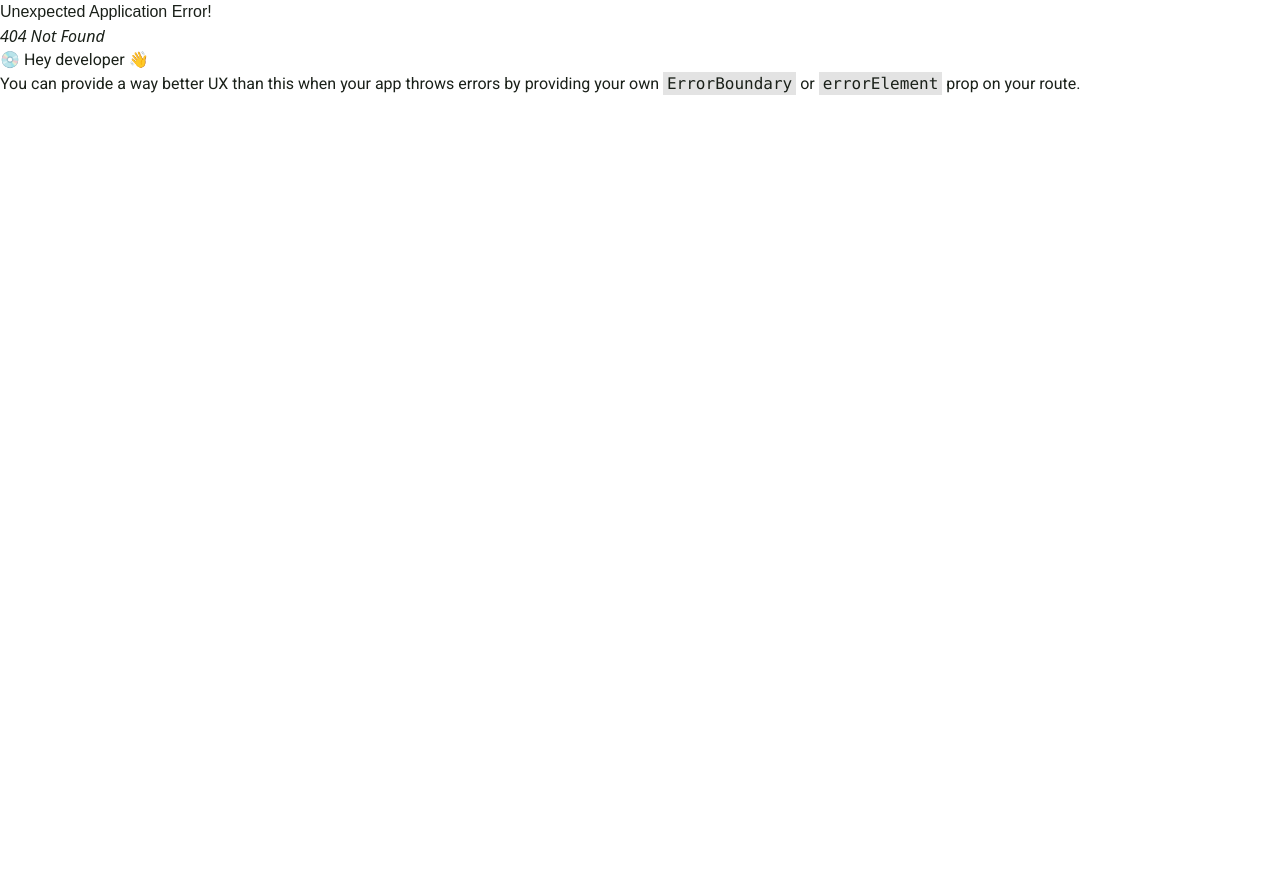
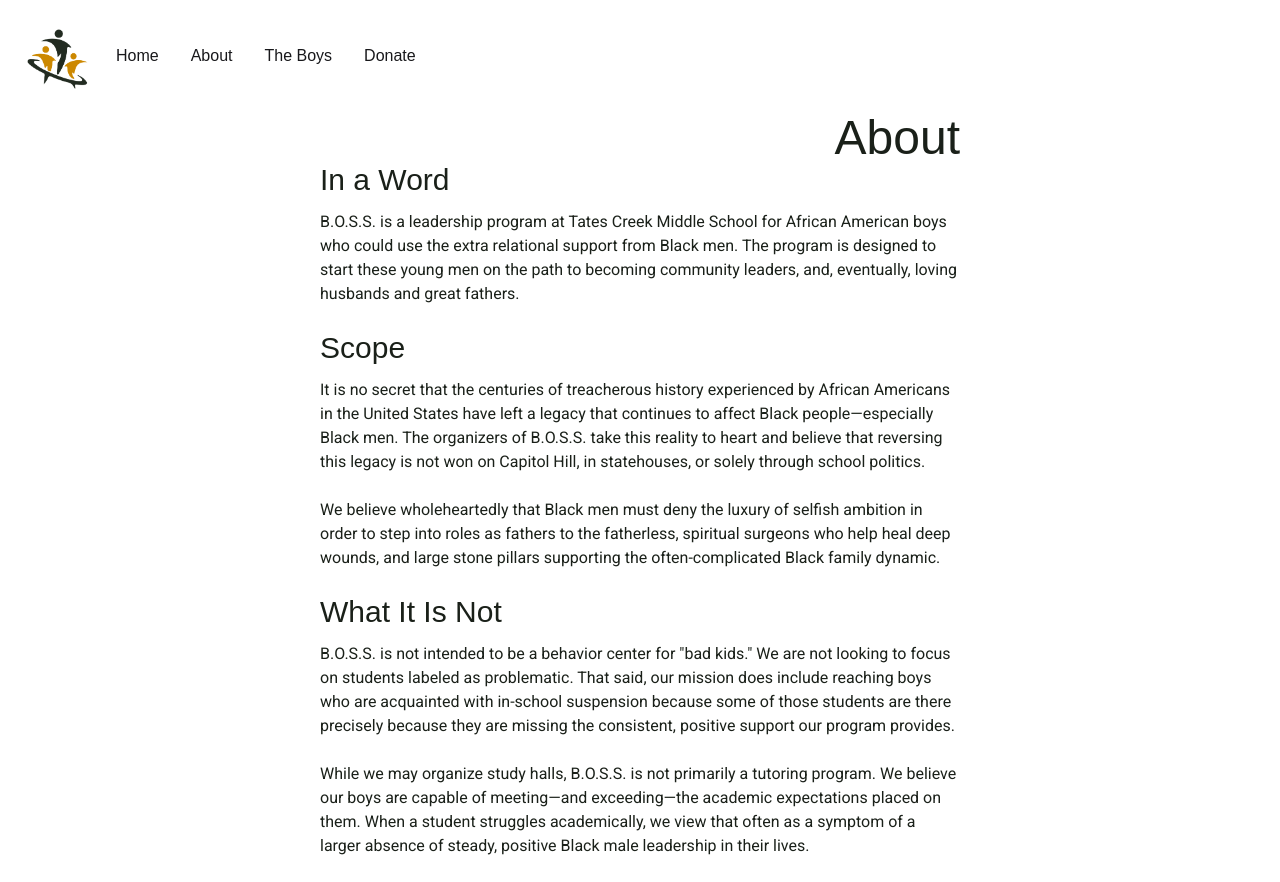
Before and after one commit to drethedevjs/boss-boys, a React (Vite) app: page /about in a window 1280 px wide. Before the commit this address had no page. Before the commit the page ends 800 px from the top, so only its background shows below. Built offline with nearby package versions, Linux system fonts and the light colour scheme.

Commit message:
Updated the navigation and added about page.

```diff
--- a/src/assets/css/main.css
+++ b/src/assets/css/main.css
@@ -64,9 +64,16 @@
 h3,
 h4,
 p {
-  @apply text-boss-green;
+  @apply text-boss-green dark:text-boss-gold;
 }
 
 .page-header {
   @apply lg:text-5xl text-2xl text-right font-good-times;
 }
+
+#about h2 {
+  @apply mb-3 text-3xl!;
+}
+#about p {
+  @apply mb-6;
+}
--- a/src/components/Navbar.tsx
+++ b/src/components/Navbar.tsx
@@ -1,11 +1,21 @@
+import { NavLink } from "react-router";
+
 export const Navbar = () => {
   return (
     <nav className="p-5">
       <div className="flex items-center">
         <img src="/images/boss-logo.png" className="w-20 h-full" />
         <ul className="w-full font-good-times">
-          <li className="hover:text-boss-gold">Home</li>
-          <li className="hover:text-boss-gold">About</li>
+          <li className="hover:text-boss-gold">
+            <NavLink to="/" end>
+              Home
+            </NavLink>
+          </li>
+          <li className="hover:text-boss-gold">
+            <NavLink to="/about" end>
+              About
+            </NavLink>
+          </li>
           <li className="hover:text-boss-gold">The Boys</li>
           <li className="hover:text-boss-gold">Donate</li>
         </ul>
--- /dev/null
+++ b/src/layouts/RootLayout.tsx
@@ -0,0 +1,15 @@
+import { Outlet } from "react-router";
+import { Navbar } from "../components/Navbar";
+
+const RootLayout = () => {
+  return (
+    <>
+      <Navbar />
+      <main>
+        <Outlet />
+      </main>
+    </>
+  );
+};
+
+export default RootLayout;
--- a/src/main.tsx
+++ b/src/main.tsx
@@ -2,13 +2,24 @@
 import { createRoot } from "react-dom/client";
 import { createBrowserRouter, RouterProvider } from "react-router";
 import "./assets/css/main.css";
+import RootLayout from "./layouts/RootLayout";
+import { About } from "./pages/About";
 import Home from "./pages/Home";
 
 const router = createBrowserRouter([
   {
     path: "/",
-    Component: Home
-    // loader: loadRootData
+    element: <RootLayout />,
+    children: [
+      {
+        index: true,
+        element: <Home />
+      },
+      {
+        path: "about",
+        element: <About />
+      }
+    ]
   }
 ]);
 
--- /dev/null
+++ b/src/pages/About.tsx
@@ -0,0 +1,54 @@
+export const About = () => {
+  return (
+    <div id="about" className="container mx-auto w-1/2">
+      <h1 className="page-header">About</h1>
+      <section aria-labelledby="in-a-word">
+        <h2 id="in-a-word">In a Word</h2>
+        <p>
+          B.O.S.S. is a leadership program at Tates Creek Middle School for
+          African American boys who could use the extra relational support from
+          Black men. The program is designed to start these young men on the
+          path to becoming community leaders, and, eventually, loving husbands
+          and great fathers.
+        </p>
+      </section>
+
+      <section aria-labelledby="scope">
+        <h2 id="scope">Scope</h2>
+        <p>
+          It is no secret that the centuries of treacherous history experienced
+          by African Americans in the United States have left a legacy that
+          continues to affect Black people—especially Black men. The organizers
+          of B.O.S.S. take this reality to heart and believe that reversing this
+          legacy is not won on Capitol Hill, in statehouses, or solely through
+          school politics.
+        </p>
+        <p>
+          We believe wholeheartedly that Black men must deny the luxury of
+          selfish ambition in order to step into roles as fathers to the
+          fatherless, spiritual surgeons who help heal deep wounds, and large
+          stone pillars supporting the often-complicated Black family dynamic.
+        </p>
+      </section>
+
+      <section aria-labelledby="what-it-is-not">
+        <h2 id="what-it-is-not">What It Is Not</h2>
+        <p>
+          B.O.S.S. is not intended to be a behavior center for "bad kids." We
+          are not looking to focus on students labeled as problematic. That
+          said, our mission does include reaching boys who are acquainted with
+          in-school suspension because some of those students are there
+          precisely because they are missing the consistent, positive support
+          our program provides.
+        </p>
+        <p>
+          While we may organize study halls, B.O.S.S. is not primarily a
+          tutoring program. We believe our boys are capable of meeting—and
+          exceeding—the academic expectations placed on them. When a student
+          struggles academically, we view that often as a symptom of a larger
+          absence of steady, positive Black male leadership in their lives.
+        </p>
+      </section>
+    </div>
+  );
+};
```
